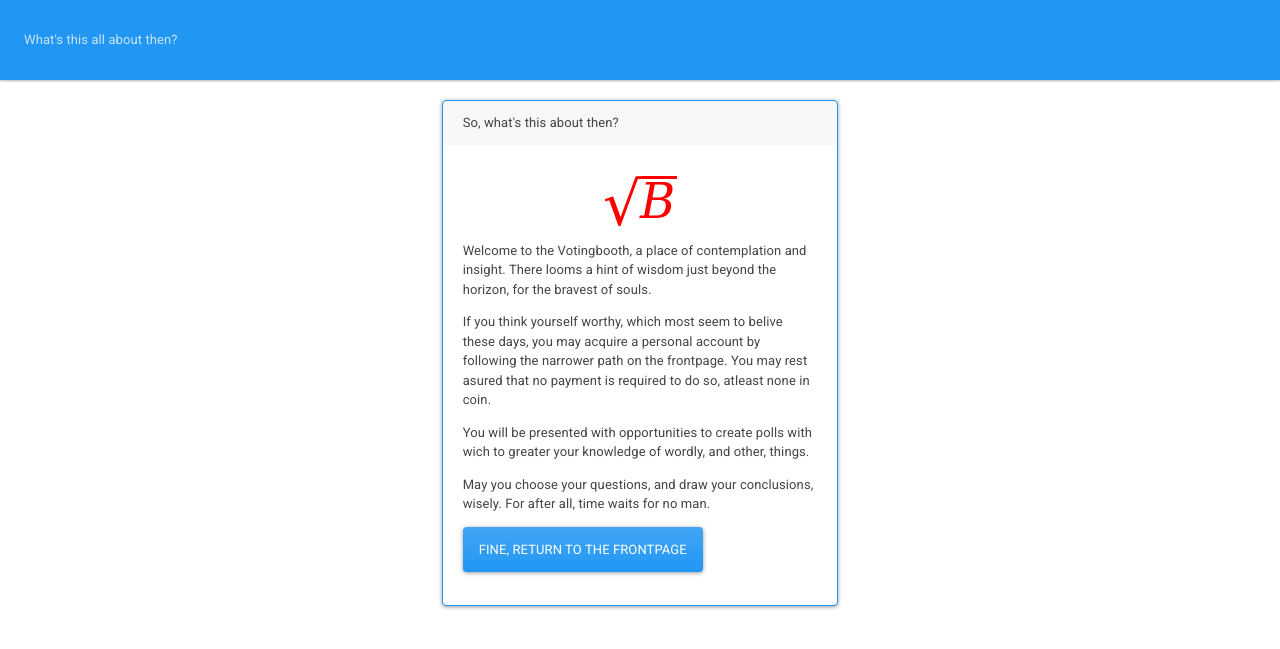
After one commit to fgronqvist/votingbooth, a Flask app: page /about in a window 1280 px wide. The commit adds this page. Shown: the top 649 px of the page. Run offline with Flask 2, Linux system fonts and the light colour scheme; some libraries are stand-ins or nearby versions.

Commit message:
Layout fixes and minor logic changes

```diff
--- /dev/null
+++ b/application/templates/about.html
@@ -0,0 +1,23 @@
+{% extends "layout.html" %}
+
+{% block body %}
+<div class="container-fluid">
+    <div class="row">
+        <div class="col"></div>
+        <div class="col">
+            <div class="card border-primary">
+                <div class="card-header">So, what's this about then?</div>
+                <div class="card-body">
+                    <p style="text-align: center;"><img src="{{url_for('static', filename='img/VB-logo-large.png')}}"></p>
+                    <p>Welcome to the Votingbooth, a place of contemplation and insight. There looms a hint of wisdom just beyond the horizon, for the bravest of souls.</p>
+                    <p>If you think yourself worthy, which most seem to belive these days, you may acquire a personal account by following the narrower path on the frontpage. You may rest asured that no payment is required to do so, atleast none in coin.</p>
+                    <p>You will be presented with opportunities to create polls with wich to greater your knowledge of wordly, and other, things.</p>
+                    <p>May you choose your questions, and draw your conclusions, wisely. For after all, time waits for no man.</p>
+                    <p><a href="{{url_for('index')}}"><button class="btn btn-primary">Fine, return to the frontpage</button></a></p>
+                </div>
+            </div>
+        </div>
+        <div class="col"></div>
+    </div>
+</div>
+{% endblock %}
--- a/application/templates/index.html
+++ b/application/templates/index.html
@@ -1,9 +1,11 @@
 {% extends "layout.html" %}
 
 {% block body %}
-    <form class="form-signin" action="{{url_for("account_login")}}" method="post">
+    <form class="form-signin" action="{{url_for('account_login')}}" method="post">
       {{ form.csrf_token }}
-      <img class="mb-4" src="" alt="" width="72" height="72">
+      <div style="text-align: center;">
+          <img class="mb-4" src="{{url_for('static', filename='img/VB-logo-large.png')}}" alt="Votingbooth" title="Votingbooth">
+      </div>
       <h1 class="h3 mb-3 font-weight-normal">Please sign in</h1>
       {% if login_error %}
         <p style="color:red">Wrong email or password</p>
--- a/application/views.py
+++ b/application/views.py
@@ -1,11 +1,18 @@
-from flask import render_template
+from flask import render_template, redirect, url_for
+from flask_login import current_user
 from application import app
 from application.account.forms import LoginForm
 
 @app.route("/")
 def index():
+    if current_user.is_authenticated:
+        return redirect(url_for("account_index"))
     form = LoginForm()
     return render_template("index.html", form=form)
+
+@app.route("/about")
+def about():
+    return render_template("about.html")
 
 # a simple layout to test css problems etc
 @app.route("/layoutest")
```
Also changed, not shown: application/static/img/VB-logo-large.png (added), application/static/img/VB-logo.png (added).
